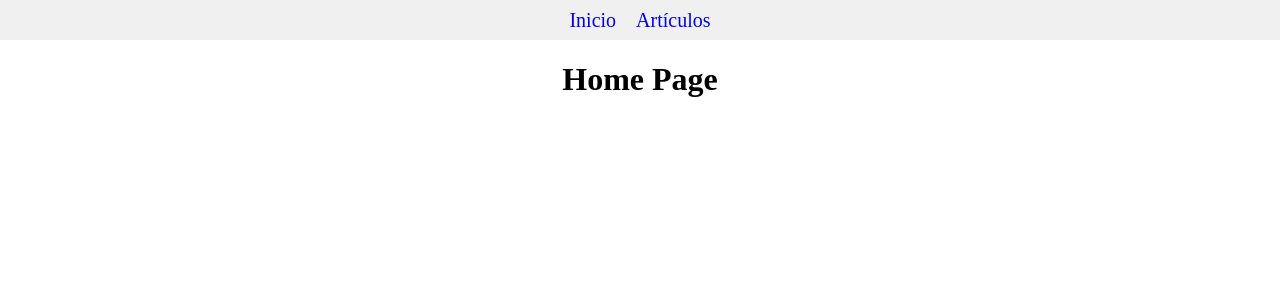
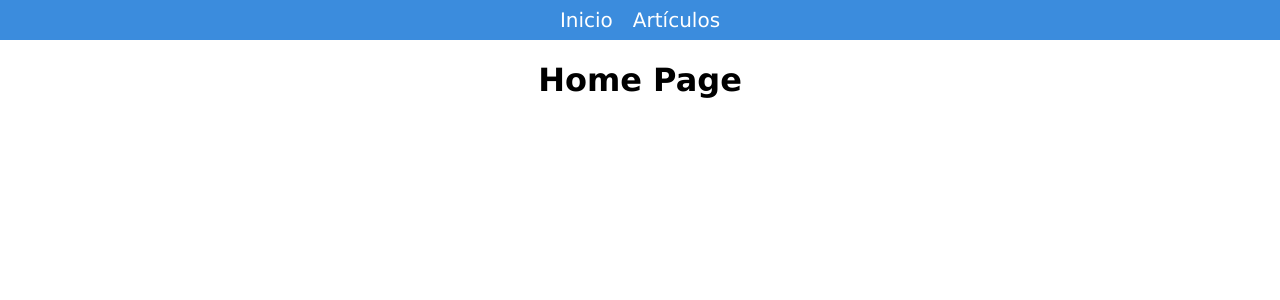
Before and after one commit to g-tecio/tlali-webeditor, a Nuxt app: page / in a window 1280 px wide. Shown: the top 300 px of the page. Built offline with nearby package versions, Linux system fonts and the light colour scheme.

Commit message:
Added CSS style

```diff
--- a/components/Article.vue
+++ b/components/Article.vue
@@ -1,7 +1,7 @@
 <template>
 <!-- nuxt-link makes the component to be clickable and links the article to the editor page -->
   <nuxt-link v-bind:to="'/articles/' + id">
-    <article class="article">
+    <article class="article" v-bind:style="{backgroundColor:color}">
       <!-- <div class="thumbnail" v-bind:style="{backgroundImage: 'url(' + thumbnail + ')'}"></div> -->
       <!-- <div class="thumbnail" style="background-image:url(http://jewel1067.com/wp-content/uploads/news.jpg);"></div> -->
       <h1>{{ title }}</h1>
@@ -14,7 +14,7 @@
 export default {
   //Values expected by this component, passed from the parent @pages/articles/index.vue
   //Ready to be used on <template>
-  props: ["id", "author", "title"]
+  props: ["id", "author", "title", "color"]
 };
 </script>
 
@@ -43,7 +43,7 @@ h2 {
 }
 
 .article:hover {
-background-color: #efefef;
+background-color: rgb(204, 241, 255);
 }
 
 </style>
--- a/components/Header.vue
+++ b/components/Header.vue
@@ -12,15 +12,17 @@
 
 <style>
 body {
+  font-family: Verdana, Geneva, Tahoma, sans-serif;
   margin: 0;
 }
 
 a {
+  color: #FFFFFF;
   text-decoration: none;
 }
 
 header {
-  background-color: #f0f0f0;
+  background-color: rgb(59, 140, 221);
   font-size: 20px;
   width: 100%;
   height: 40px;
--- a/pages/articles/index.vue
+++ b/pages/articles/index.vue
@@ -6,6 +6,7 @@
       id="NEW"
       author="+"
       title="Crear nuevo artículo"
+      color="#D1D6DB"
     />
     <Article
       v-for="article in articlesData"
```
